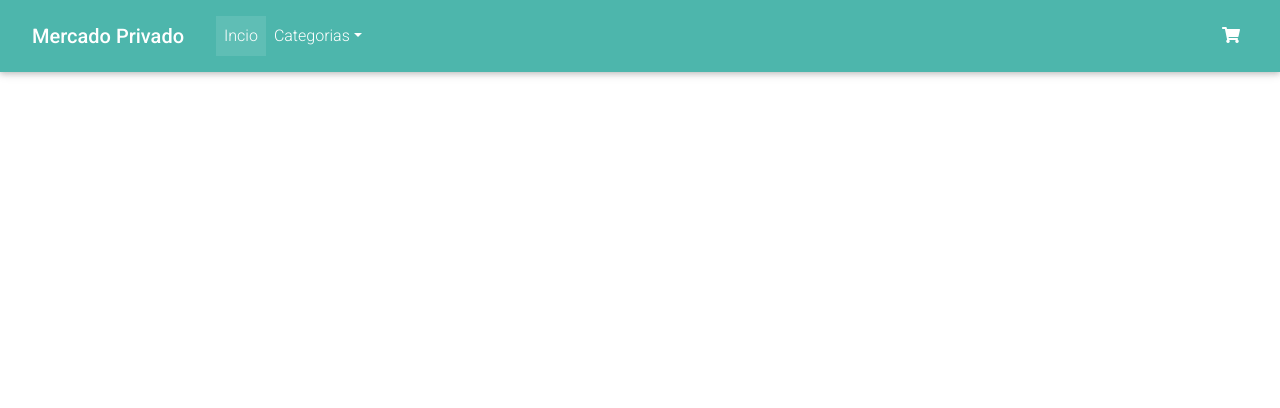
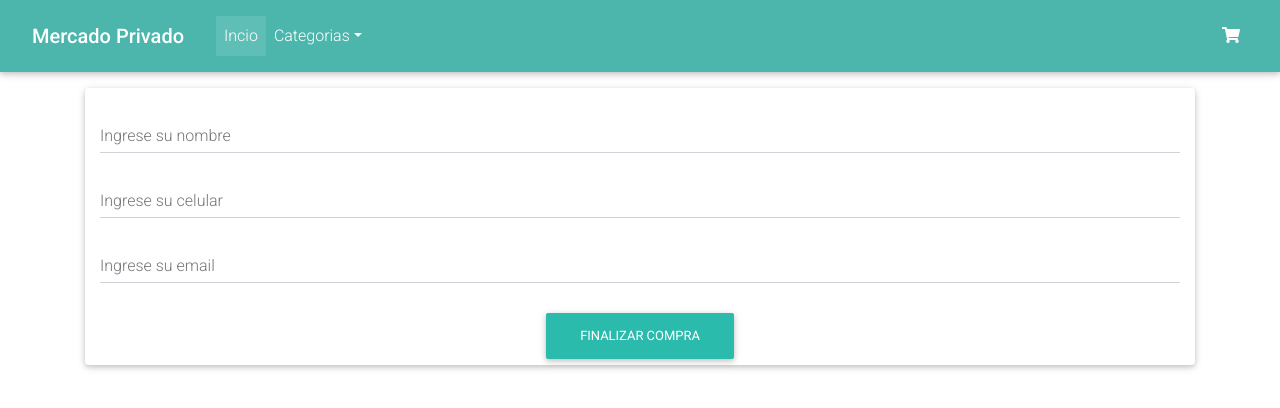
Before and after one commit to LucasBenitez/curso-react-coderhouse, a React (Create React App) app: page /order in a window 1280 px wide. Shown: the top 408 px of the page. Built offline with nearby package versions, Linux system fonts and the light colour scheme.

Commit message:
Creacion de una orden

```diff
--- a/package.json
+++ b/package.json
@@ -7,10 +7,12 @@
     "@testing-library/react": "^11.2.5",
     "@testing-library/user-event": "^12.7.3",
     "bootstrap": "^4.6.0",
+    "firebase": "^8.4.1",
     "mdb-cli": "^3.2.2",
     "mdbreact": "^5.0.1",
     "react": "^17.0.1",
     "react-bootstrap": "^1.5.1",
+    "react-datetime": "^3.0.4",
     "react-dom": "^17.0.1",
     "react-router-dom": "^5.2.0",
     "react-scripts": "4.0.3",
--- a/src/App.js
+++ b/src/App.js
@@ -11,8 +11,8 @@ import mock from "./mock.json";
 import ItemListContainer from "./components/ItemListContainer/ItemListContainer";
 import ItemDetailContainer  from "./components/ItemListDetailContainer/ItemDetailContainer";
 import CartWidget from './components/CartWidget/CartWidget';
-
-
+import Order from './components/Order/Order';
+import Checkout from './components/Checkout/Checkout';
 function App() {
   const [items, setItems] = useState([]);
 
@@ -24,6 +24,7 @@ function App() {
       }, 1000);
     }).then((resultado) => setItems(resultado));
   });
+
 
   return (
     <div className="App">
@@ -43,13 +44,18 @@ function App() {
           <Route exact path="/cart">
             <Cart />
           </Route>
-          <Route exact path="/cart">
-            <CartWidget />
+          <Route exact path="/order">
+            <Order />
+          </Route>
+          <Route exact path="/checkout">
+            <Checkout />
           </Route>
         </Switch>
       </BrowserRouter>
       </CartProvider>
+
     </div>
+
   );
 }
 
--- /dev/null
+++ b/src/Firebase/firebase.js
@@ -0,0 +1,16 @@
+import firebase from "firebase";
+
+let firebaseConfig = {
+  apiKey: "AIzaSyD-BVJRPiw1JW5WHtgSx8OJbFc-a-8WZr4",
+  authDomain: "mercado-privado.firebaseapp.com",
+  databaseURL: "https://mercado-privado-default-rtdb.firebaseio.com",
+  projectId: "mercado-privado",
+  storageBucket: "mercado-privado.appspot.com",
+  messagingSenderId: "780159254852",
+  appId: "1:780159254852:web:7bc96cb5fe212632835711",
+  measurementId: "G-YFLSV1G12T"
+};
+
+let fire = firebase.initializeApp(firebaseConfig);
+
+export default fire;
--- a/src/components/Cart/Cart.js
+++ b/src/components/Cart/Cart.js
@@ -14,6 +14,7 @@ function Cart(props) {
     const onSubstract = (e, item, quantity) => {
         context.substractItem(e, item, quantity)
     };
+
     return (
         <MDBContainer >
 
@@ -47,8 +48,8 @@ function Cart(props) {
 
                     <MDBCardTitle className="text-center"><strong>Total:</strong> <span>${context.totalPrice}</span> </MDBCardTitle>
                     <MDBBtn onClick={() => { context.clear() }} className="mr-0">Vaciar carrito</MDBBtn>
-                <MDBBtn to="/checkout" className={` ${context.cart.length === 0 ? 'disabled' : ''}`}  >
-                    <MDBNavLink to="/checkout" className="text-white">
+                <MDBBtn to="/order" className={` ${context.cart.length === 0 ? 'disabled' : ''}`}  >
+                    <MDBNavLink to="/order" className="text-white">
                     Confirmar compra
                     </MDBNavLink>
                     </MDBBtn>
--- /dev/null
+++ b/src/components/Checkout/Checkout.js
@@ -0,0 +1,12 @@
+ import firebase from "../../Firebase/firebase";
+import React  from 'react';
+
+function Checkout(){
+    var database = firebase.database();
+    const order = firebase.database().ref('orders').child()
+    const numeroDeOrden = order.length;
+
+    return <h1>el numero es {numeroDeOrden}</h1>
+}
+
+export default Checkout;
--- /dev/null
+++ b/src/components/Firebase/firebase.js
@@ -0,0 +1,16 @@
+import firebase from "firebase";
+
+let firebaseConfig = {
+  apiKey: "AIzaSyD-BVJRPiw1JW5WHtgSx8OJbFc-a-8WZr4",
+  authDomain: "mercado-privado.firebaseapp.com",
+  databaseURL: "https://mercado-privado-default-rtdb.firebaseio.com",
+  projectId: "mercado-privado",
+  storageBucket: "mercado-privado.appspot.com",
+  messagingSenderId: "780159254852",
+  appId: "1:780159254852:web:7bc96cb5fe212632835711",
+  measurementId: "G-YFLSV1G12T"
+};
+
+let fire = firebase.initializeApp(firebaseConfig);
+
+export default fire;
--- a/src/components/ItemCategories/ItemCategories.js
+++ b/src/components/ItemCategories/ItemCategories.js
@@ -10,7 +10,6 @@ import {
 } from "mdbreact";
 
 function ItemCategories({ categories }) {
-  //<img style={{width:'100px'}} src={categories[category].pictureUrl} alt="" />
   return (
     <MDBContainer className="mb-4">
       <MDBRow>
--- a/src/components/ItemDetail/ItemDetail.js
+++ b/src/components/ItemDetail/ItemDetail.js
@@ -32,7 +32,7 @@ function ItemDetail({ item }) {
     return (
       <>
         <MDBNavLink to="/cart" className="text-center">
-          <MDBBtn variant="teal">Finalizar compra</MDBBtn>
+          <MDBBtn variant="teal" to="/order">Finalizar compra</MDBBtn>
         </MDBNavLink>
       </>
     );
@@ -81,7 +81,7 @@ function ItemDetail({ item }) {
     setStock(0);
 };
   const IsAvailable = item.stock > 0 ? Stock : NoStock;
-  const FinalizarCompra = stock > 0 ? Finish : NoFinalizar;
+  const FinalizarCompra = stockInCart> 0 ? Finish : NoFinalizar;
   const SePuedeAñadir = stock > 0 ? AñadirCarrito : NoAñadirCarrito;
   return (
     <MDBContainer id={item.id}>
@@ -98,9 +98,6 @@ function ItemDetail({ item }) {
           <h1 className="h1-responsive font-weight-bold text-center my-5">
             {item.title}
           </h1>
-          <h2 className="text-center w-responsive mx-auto mb-3">
-            Stock : {availableStock}
-          </h2>
           <div className="text-center w-responsive mx-auto mb-5">
             {item.description}
           </div>
--- a/src/components/ItemListDetailContainer/ItemDetailContainer.css
+++ /dev/null
@@ -1,46 +0,0 @@
-.item-detail-container {
-    margin: auto;
-    max-width: 64rem;
-    opacity: 0;
-  }
-
-  .item-container {
-    display: flex;
-    justify-content: space-around;
-    align-items: flex-start;
-    flex-wrap: wrap;
-    padding: 0 1rem 1rem;
-  }
-
-  .breadcrumb {
-    height: 1.5rem;
-    padding: 1rem 1rem 0;
-  }
-
-  .back-link {
-    display: flex;
-    text-align: left;
-    justify-content: flex-start;
-    align-items: center;
-    line-height: 1.5rem;
-    vertical-align: middle;
-    color: var(--color-alpha);
-    text-decoration: none;
-  }
-
-  .back-link__icon {
-    width: 1.5rem;
-    height: 1.5rem;
-    line-height: 1.5rem;
-    display: inline-flex;
-  }
-
-  .back-link__text {
-    line-height: 1.5rem;
-    display: inline-flex;
-  }
-
-  .appear{
-    opacity: 1;
-    transition: opacity .5s ease;
-  }
--- a/src/components/ItemListDetailContainer/ItemDetailContainer.js
+++ b/src/components/ItemListDetailContainer/ItemDetailContainer.js
@@ -1,7 +1,6 @@
 import { useState, useEffect } from 'react';
 import ItemDetail from "../ItemDetail/ItemDetail";
 import ItemCount from '../ItemCount/ItemCount';
-import "./ItemDetailContainer.css";
 import { useParams, Link } from "react-router-dom";
 import mock from "../../mock.json";
 import { MDBContainer , MDBNav, MDBNavLink , MDBIcon} from 'mdbreact';
--- /dev/null
+++ b/src/components/Order/Order.js
@@ -0,0 +1,85 @@
+
+import firebase from "../../Firebase/firebase";
+import React , {useState , useContext} from 'react';
+import { MDBBtn, MDBCardBody, MDBInput,MDBCardTitle ,MDBCardText,MDBContainer,MDBCard, MDBNavLink   } from "mdbreact";
+import { CartContext } from '../Context/CartContext';
+function Order(){
+    const [name, setName] = useState('');
+    const [phone, setPhone] = useState('');
+    const [email, setEmail] = useState('');
+    const [setId]=useState('');
+    let id,title,price,total,date;
+    const context = useContext(CartContext);
+    const handleOnChangeName = e => {
+        setName(e.target.value);
+    }
+    const handleOnChangePhone = e => {
+        setPhone(e.target.value);
+    }
+    const handleOnChangeEmail = e => {
+        setEmail(e.target.value);
+    }
+    const handleSubmit=e=>{
+        const formRef = firebase.database().ref('orders')
+        const form =
+        {
+        usuario:{
+            name,
+            phone,
+            email,
+        },
+        items:{
+              id,
+              title,
+              price,
+              date:new Date(),
+              total,
+            }
+        }
+        formRef.push(form)
+    }
+    const successfulPurchase =() =>{
+        alert("Muchas gracias por su compra!")
+
+        window.location.href= "/";
+    }
+        return(
+            <MDBContainer className="mt-3">
+                <MDBCard>
+{
+                context.cart.map(
+                            (obj, pos) => {
+                                return (
+
+                                        <MDBCardBody  key={obj.item.id} value={id=obj.item.id} className="mb-3 text-center">
+                                            <MDBCardTitle className="text-center mt-3" value={title=obj.item.title}>{obj.item.title}</MDBCardTitle>
+
+                                                <MDBCardText >Cantidad: {obj.quantity}</MDBCardText>
+                                                <MDBCardText value={price=obj.item.price}>Precio: ${obj.item.price} </MDBCardText>
+                                                <MDBCardText value={total=obj.item.price * obj.quantity}>Subtotal: ${obj.item.price * obj.quantity} </MDBCardText>
+
+
+                                        </MDBCardBody>
+                                );
+                            }
+                        )
+                        }
+                <MDBContainer>
+                <MDBInput label="Ingrese su nombre"  value={name} onChange={handleOnChangeName}/>
+                <MDBInput label="Ingrese su celular"  value={phone} onChange={handleOnChangePhone}/>
+                <MDBInput label="Ingrese su email"  value={email} onChange={handleOnChangeEmail}/>
+                <MDBContainer className="text-center">
+
+                {/* <MDBNavLink to="/checkout" className="text-white"> */}
+                <MDBBtn onClick={handleSubmit,successfulPurchase} >Finalizar compra</MDBBtn>
+                {/* </MDBNavLink> */}
+
+                </MDBContainer>
+                </MDBContainer>
+                </MDBCard>
+          </MDBContainer>
+
+  );
+
+}
+export default Order;
```
Also changed, not shown: 1 other file (tests, documents, lock files or other folders).
